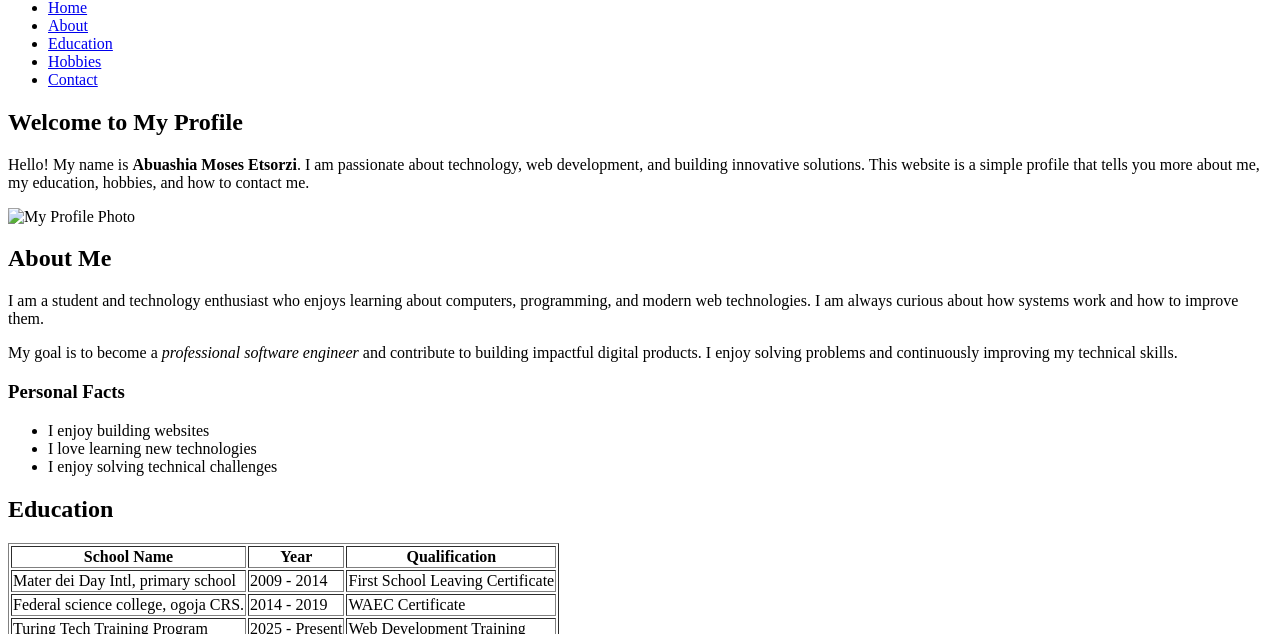
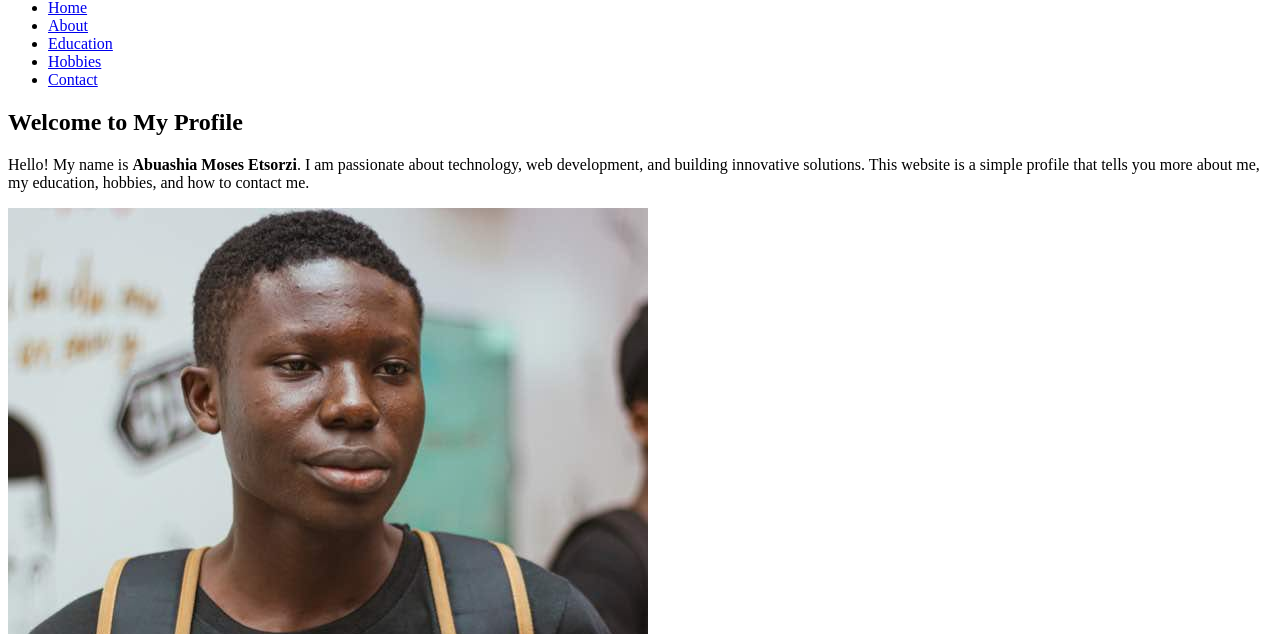
Before and after one commit to Emereh-boop/personal-project-html, a plain HTML site: page index.html in a window 1280 px wide. Shown: the part 166-800 px from the top of the page. Drawn offline with Linux system fonts and the light colour scheme.

Commit message:
bug: fix the image not displaying issue removed the s at the end of the fie extension

```diff
--- a/index.html
+++ b/index.html
@@ -38,7 +38,7 @@
                 profile that tells you more about me, my education, hobbies, and how to contact me.
             </p>
 
-            <img src="./assets/proffesional-photo.jpegs" alt="My Profile Photo">
+            <img src="./assets/proffesional-photo.jpeg" alt="My Profile Photo">
         </section>
 
         <!-- About Section -->
```
